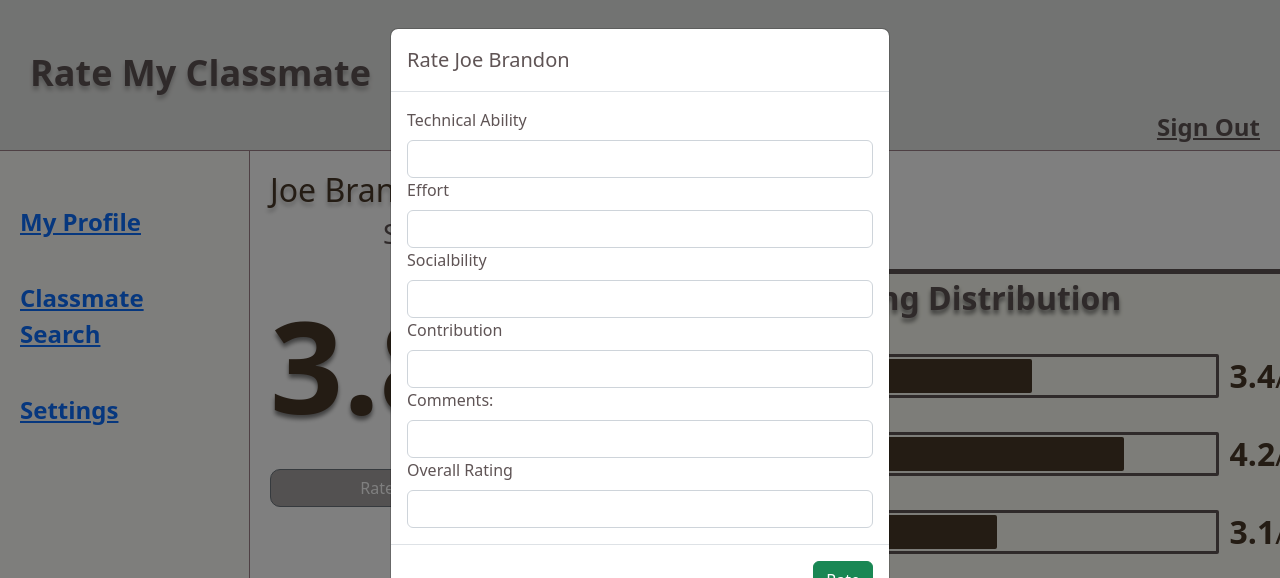
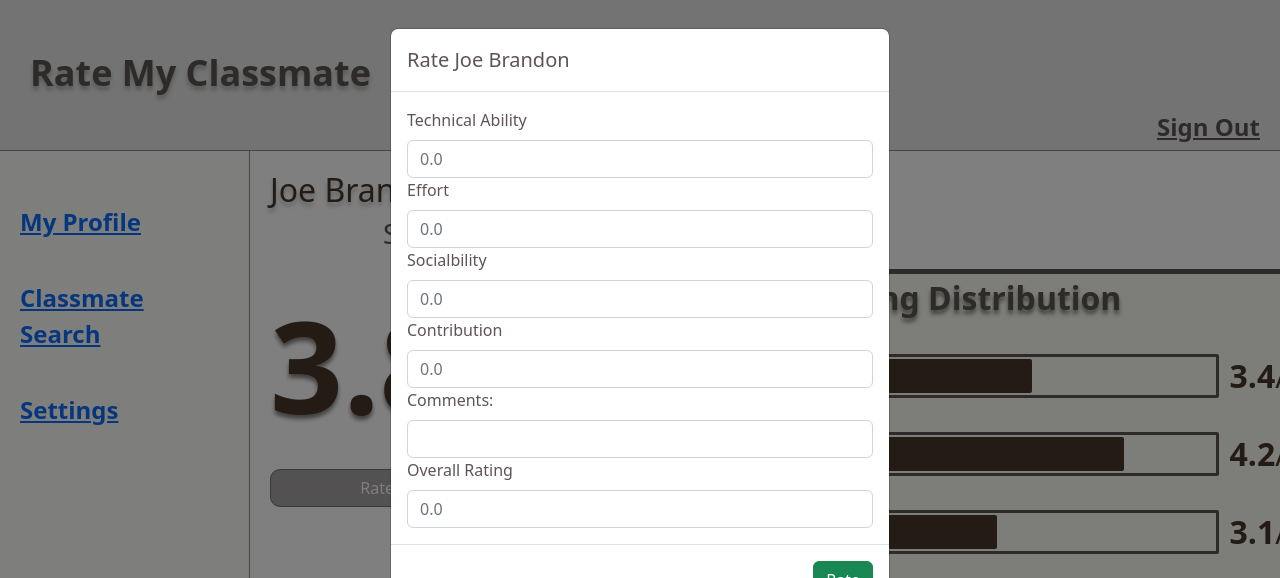
Before and after one commit to jqm4954/rate-my-classmate, a Next.js app: page /classmateProfile in a window 1280 px wide. Both pictures are taken after a click on the button "Rate". Shown: the top 578 px of the page. Built offline with nearby package versions, Linux system fonts and the light colour scheme.

Commit message:
added placeholder into modal -> more modal help with jon

```diff
--- a/src/core/components/rateModal.tsx
+++ b/src/core/components/rateModal.tsx
@@ -17,23 +17,23 @@ export const RateModal: FunctionComponent<RateModalProps> = (props) => {
                 Rate {props.rateName}
             </ModalHeader>
             <ModalBody>
-                <Label for="field1">Technical Ability</Label>
-                <Input id="field1" last_name="technical"
+                <Label for="field1" >Technical Ability</Label>
+                <Input placeholder='0.0' id="field1" last_name="technical"
                        type="text"/>
                 <Label for="field2">Effort</Label>
-                <Input id="field2" name="effort"
+                <Input placeholder='0.0' id="field2" name="effort"
                        type="text"/>
                 <Label for="field3">Socialbility</Label>
-                <Input id="field3" name="socaibility"
+                <Input placeholder='0.0' id="field3" name="socaibility"
                        type="text"/>
                 <Label for="field4">Contribution</Label>
-                <Input id="field4" name="contribution"
+                <Input placeholder='0.0' id="field4" name="contribution"
                        type="text"/>
                 <Label for="field5">Comments:</Label>
                 <Input id="field5" name="comments"
                        type="text"/>
                 <Label for="field6">Overall Rating</Label>
-                <Input id="field6" name="overall"
+                <Input placeholder='0.0' id="field6" name="overall"
                        type="text"/>
             </ModalBody>
             <ModalFooter>
--- a/src/pages/classmateProfile.tsx
+++ b/src/pages/classmateProfile.tsx
@@ -40,7 +40,7 @@ export default function classmateProfile() {
   for (let index in ratings) {
     htmlRatings.push(<Rating key={index} rating={ratings[index]}></Rating>);
   }
-  //define submitRate
+
   const {isOpen, toggle} = useModal();
 
 
```
